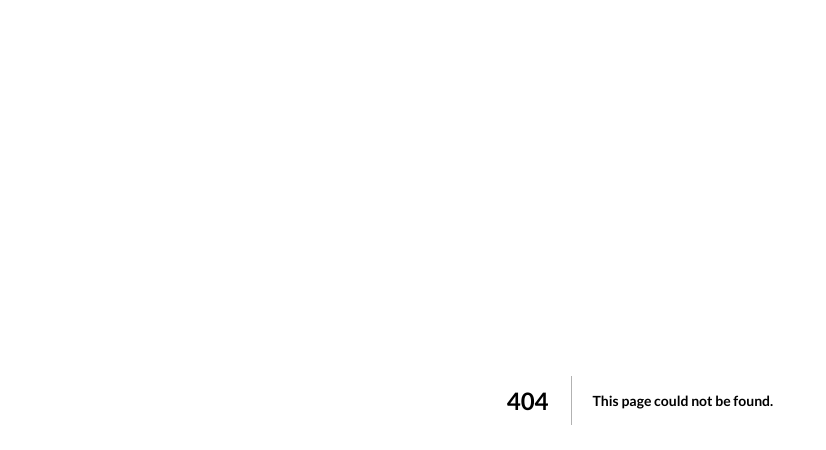
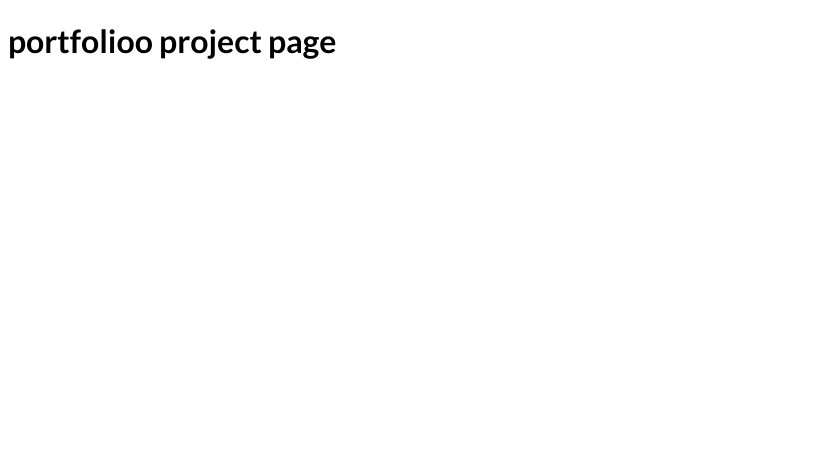
Before and after one commit to salehTarkashvand/nextPageRouter, a Next.js app: page /portfolio/1 in a window 1280 px wide. Before the commit this address had no page. Shown: the top 450 px of the page, without its empty margins (0-826 px from the left). Built offline with nearby package versions, Linux system fonts and the light colour scheme.

Commit message:
Adding Dynamic Paths & Routes

```diff
--- /dev/null
+++ b/pages/portfolio/[projectId].js
@@ -0,0 +1,7 @@
+export default function PortfolioProjectPage() {
+  return (
+    <div>
+      <h1>portfolioo project page</h1>
+    </div>
+  );
+}
```
